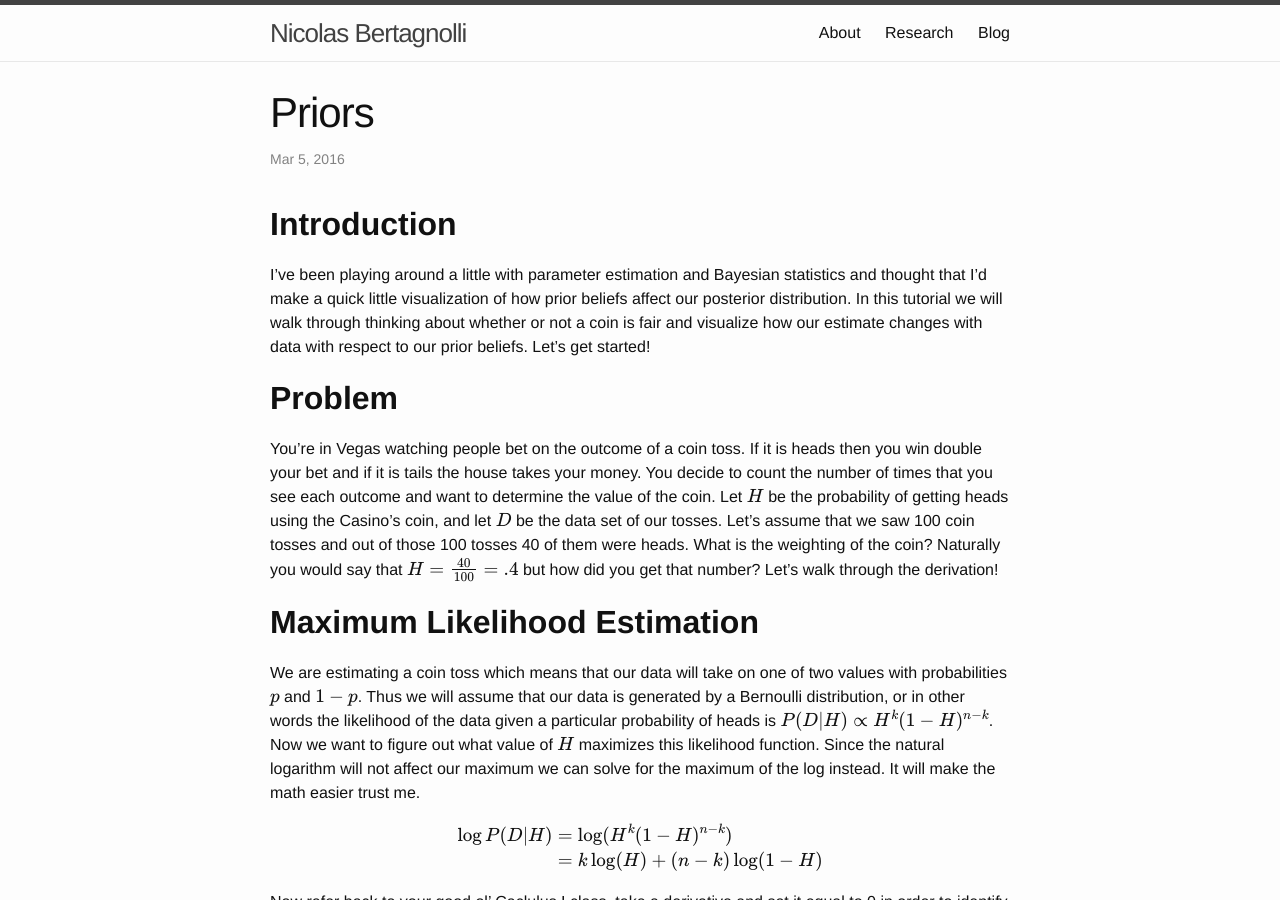
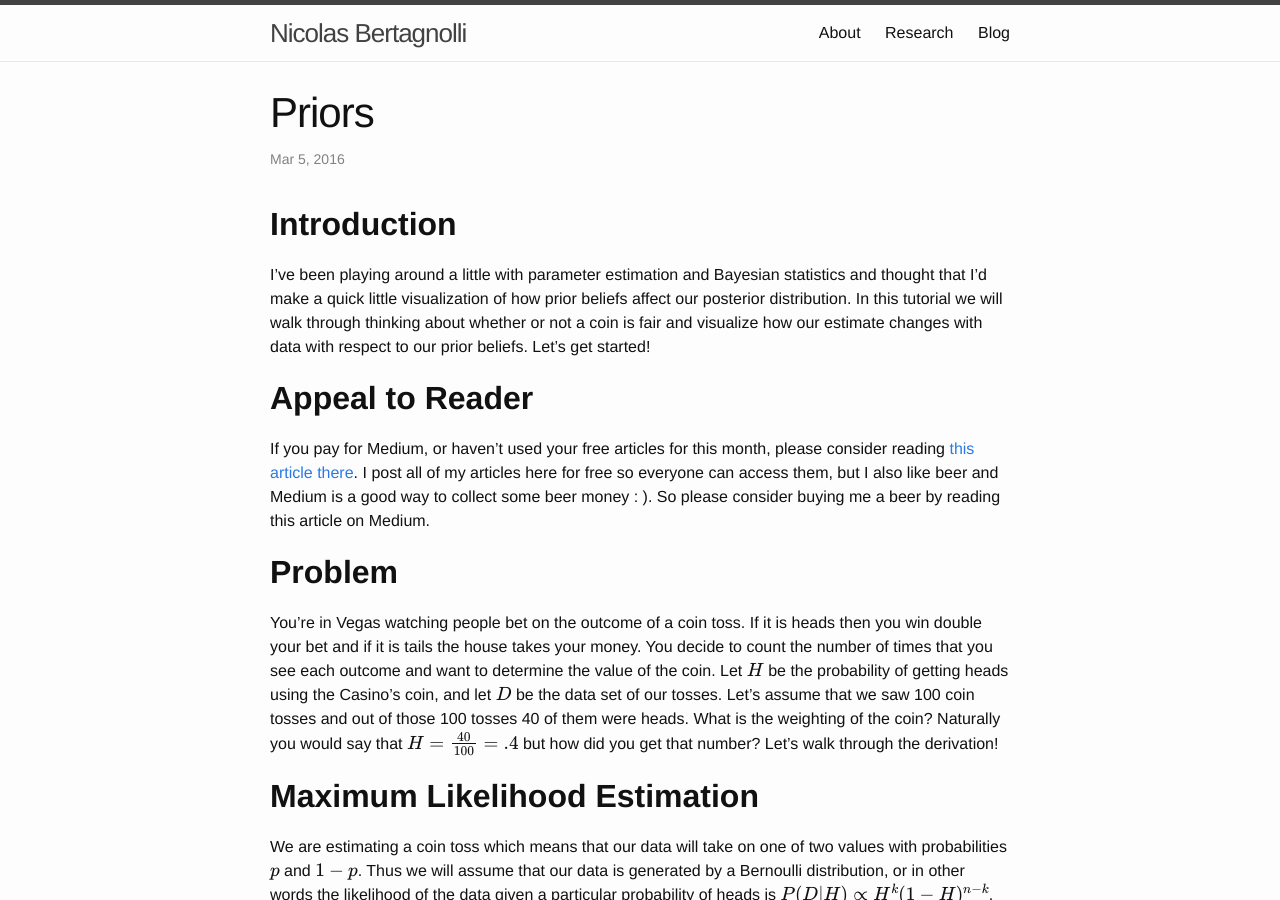
Before and after one commit to nbertagnolli/nbertagnolli.github.io, a Jekyll site: the page built from _posts/2016-03-05-Visualizing_Priors.md, in a window 1280 px wide and 900 px high. Built offline with Jekyll 4.4.1, drawn with Linux system fonts in a browser that asks for light colours; formulas are drawn with MathJax 3.

Commit message:
added appeal to reader to bayesian visualization

```diff
--- a/_posts/2016-03-05-Visualizing_Priors.md
+++ b/_posts/2016-03-05-Visualizing_Priors.md
@@ -14,6 +14,9 @@ categories: jekyll update
 
 ## **Introduction**
 I've been playing around a little with parameter estimation and Bayesian statistics and thought that I'd make a quick little visualization of how prior beliefs affect our posterior distribution.  In this tutorial we will walk through thinking about whether or not a coin is fair and visualize how our estimate changes with data with respect to our prior beliefs.  Let's get started!
+
+## **Appeal to Reader**
+If you pay for Medium, or haven't used your free articles for this month, please consider reading <a href="https://towardsdatascience.com/visualizing-bayesian-priors-cec2fea3e386">this article there</a>.  I post all of my articles here for free so everyone can access them, but I also like beer and Medium is a good way to collect some beer money : ). So please consider buying me a beer by reading this article on Medium.
 
 ## **Problem**
 You're in Vegas watching people bet on the outcome of a coin toss.  If it is heads then you win double your bet and if it is tails the house takes your money.  You decide to count the number of times that you see each outcome and want to determine the value of the coin.  Let $$H$$ be the probability of getting heads using the Casino's coin, and let $$D$$ be the data set of our tosses.  Let's assume that we saw 100 coin tosses and out of those 100 tosses 40 of them were heads.  What is the weighting of the coin?  Naturally you would say that $$H=\frac{40}{100} = .4$$ but how did you get that number?  Let's walk through the derivation!
```
